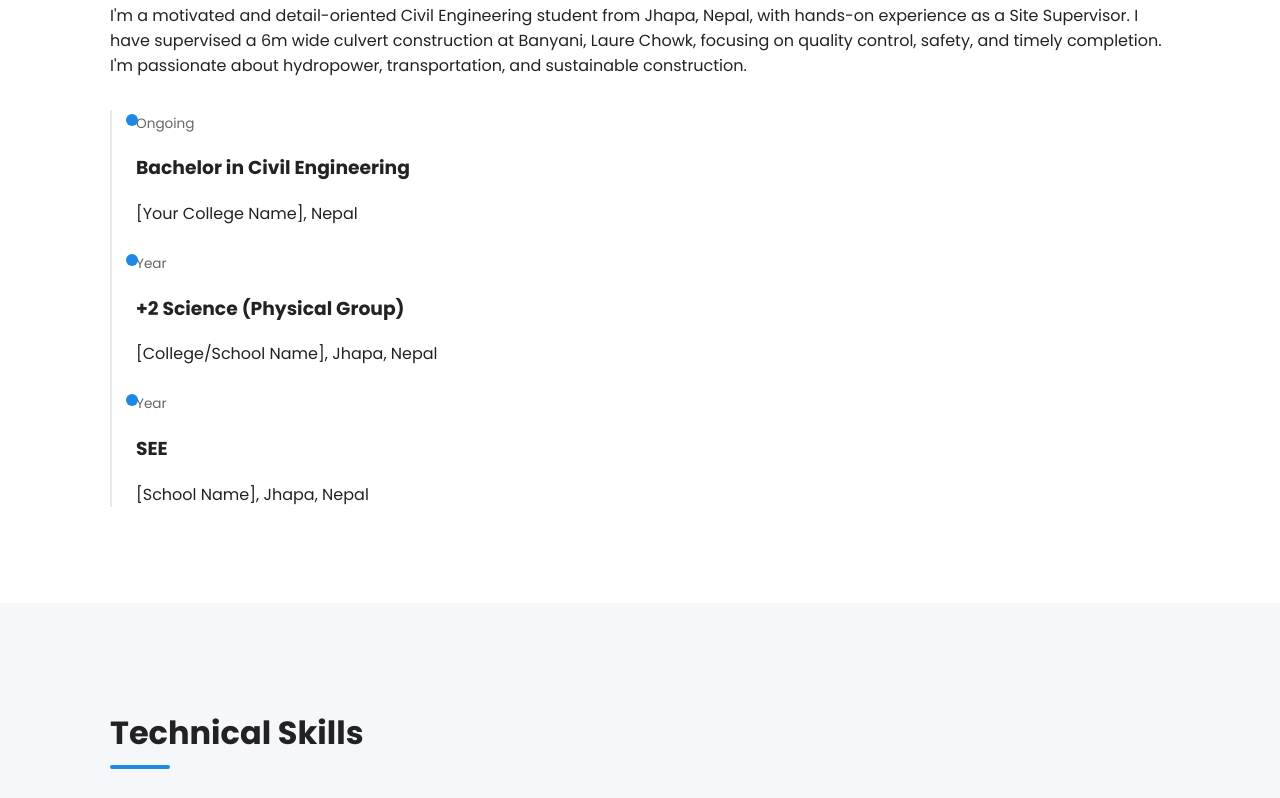
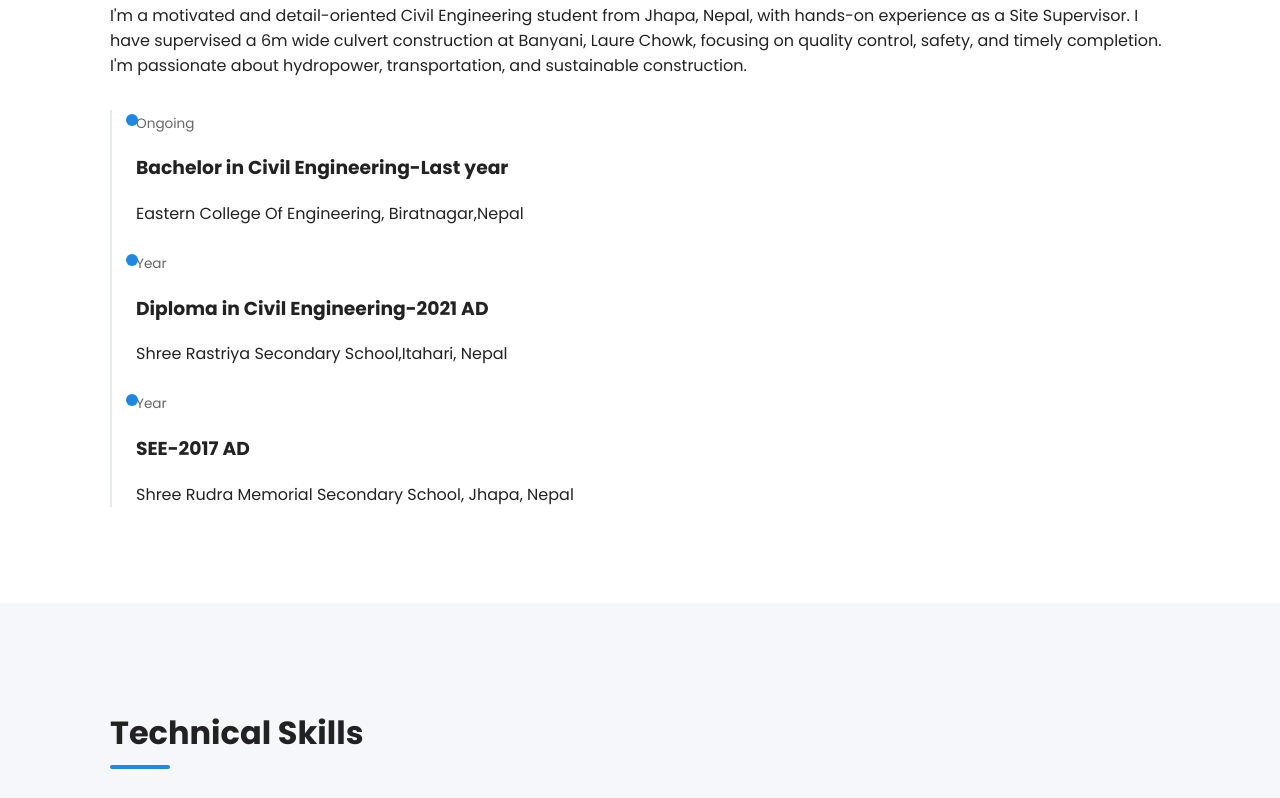
Before and after one commit to arshek1/abishekd.github.io, a plain HTML site: page index.html in a window 1280 px wide. Shown: the part 997-1795 px from the top of the page. Drawn offline with Linux system fonts and the light colour scheme; files that its build step writes are made by us from their sources; files whose address does not match are found by name.

Commit message:
Update index.html

```diff
--- a/index.html
+++ b/index.html
@@ -58,22 +58,22 @@
           <li>
             <span class="time">Ongoing</span>
             <div class="content">
-              <h3>Bachelor in Civil Engineering</h3>
-              <p>[Your College Name], Nepal</p>
+              <h3>Bachelor in Civil Engineering-Last year</h3>
+              <p>Eastern College Of Engineering, Biratnagar,Nepal</p>
             </div>
           </li>
           <li>
           <span class="time">Year</span>
             <div class="content">
-              <h3>+2 Science (Physical Group)</h3>
-              <p>[College/School Name], Jhapa, Nepal</p>
+              <h3>Diploma in Civil Engineering-2021 AD</h3>
+              <p>Shree Rastriya Secondary School,Itahari, Nepal</p>
             </div>
           </li>
           <li>
             <span class="time">Year</span>
             <div class="content">
-              <h3>SEE</h3>
-              <p>[School Name], Jhapa, Nepal</p>
+              <h3>SEE-2017 AD</h3>
+              <p>Shree Rudra Memorial Secondary School, Jhapa, Nepal</p>
             </div>
           </li>
         </ul>
@@ -105,7 +105,7 @@
         <h2 class="section-title">Experience</h2>
         <div class="exp-item">
           <h3>Site Supervisor – Culvert Construction Project</h3>
-          <span class="meta">Banyani, Laure Chowk, Jhapa | Year – Present</span>
+          <span class="meta">Banyani, Laure Chowk, Jhapa | Year – 2081 completed</span>
           <ul>
             <li>Supervised the construction of a 6m wide culvert ensuring quality, safety, and timely completion.</li>
             <li>Monitored work progress and coordinated between engineers, contractors, and labor teams.</li>
```
